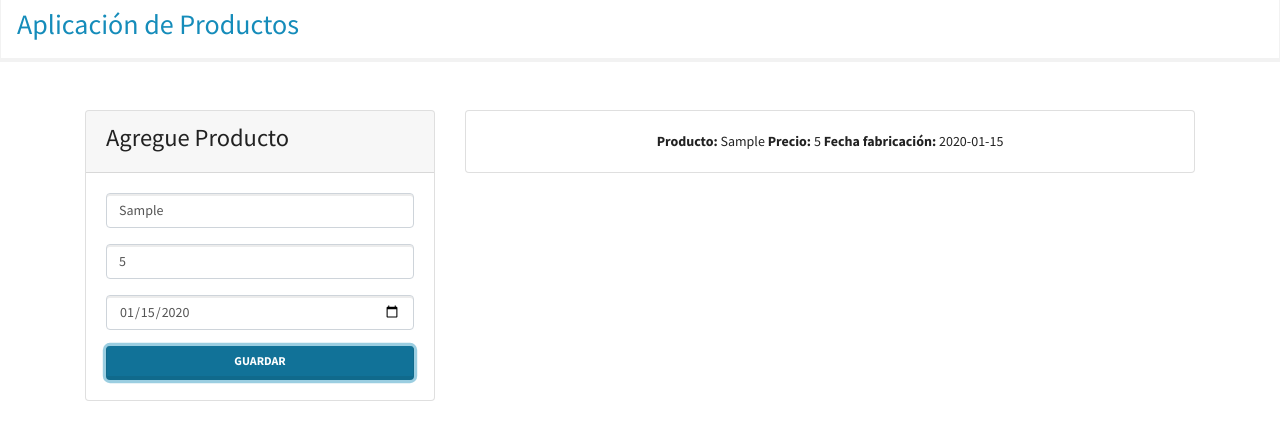
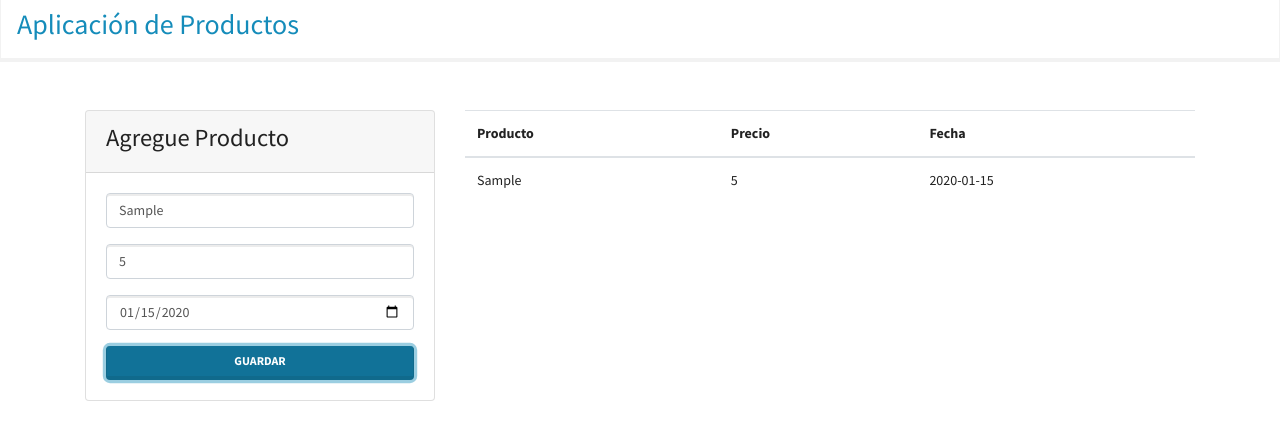
Before and after one commit to octaviopezoa/productosJS, a plain HTML site: page index.html in a window 1280 px wide. Both pictures are taken after typing "Sample", "5", "2020-01-15" into the empty fields and a click on the input "Guardar". Drawn offline with nearby package versions, Linux system fonts and the light colour scheme.

Commit message:
Se cambia la forma de listar, reemplazando el DIV por un Table

```diff
--- a/app.js
+++ b/app.js
@@ -14,17 +14,16 @@ class UI {
         const listaProducto = document.getElementById('listado');
 
         //creamos un div que se agregará en el html
-        const element = document.createElement('div');
+        const element = document.createElement('tr');
 
         //insertamos el código en el html
         element.innerHTML = `
-        <div class="card text-center mb-4">
-            <div class="card-body">
-                <strong>Producto: </strong> ${producto.nombre}
-                <strong>Precio: </strong> ${producto.precio}
-                <strong>Fecha fabricación: </strong> ${producto.fecha}
-            </div>
-        </div>
+
+        <tr>
+            <td>${producto.nombre}</td>
+            <td>${producto.precio}</td>
+            <td>${producto.fecha}</td>
+        </tr>
         `;
 
         //agregamos el html en el código
--- a/index.html
+++ b/index.html
@@ -45,8 +45,19 @@
 
                 </div>
             </div>
-            <div id="listado" class="col-md-8">
+            <div class="col-md-8">
+                <table class="table">
+                    <thead class="thead-blue">
+                        <tr>
+                            <th>Producto</th>
+                            <th>Precio</th>
+                            <th>Fecha</th>
+                        </tr>
+                    </thead>
+                    <tbody id="listado">
 
+                    </tbody>
+                </table>
             </div>
 
         </div>
```
